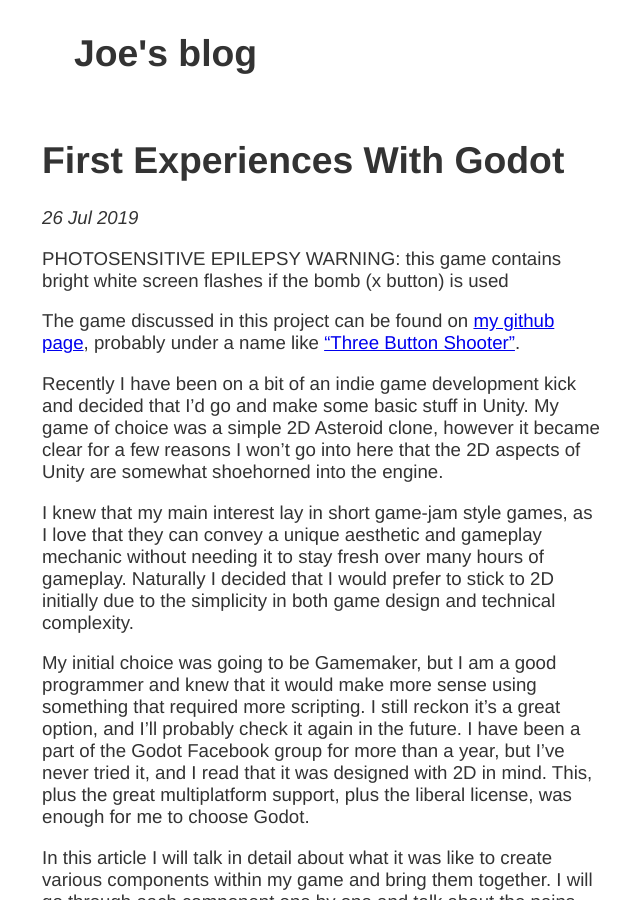
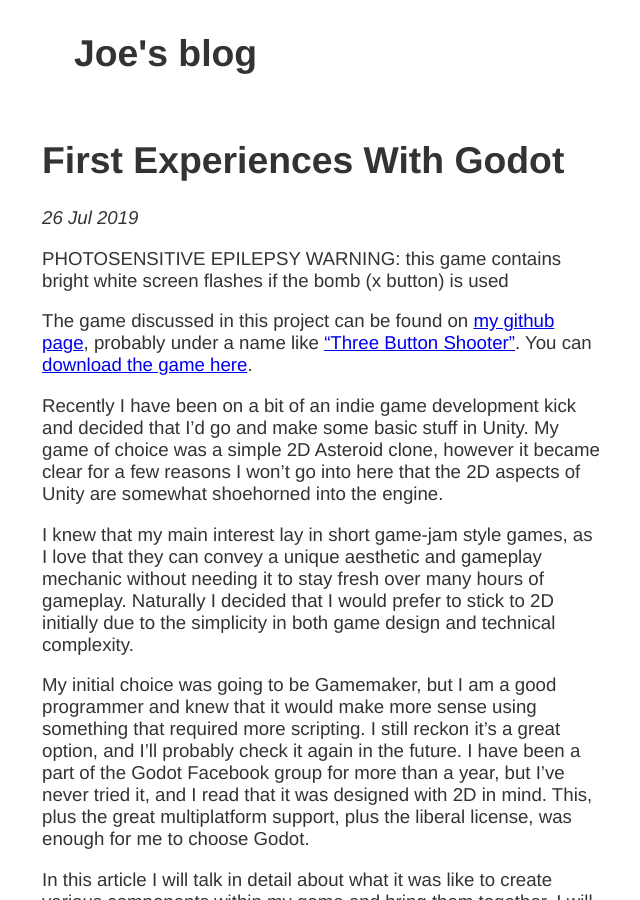
Before and after one commit to joebentley/joebentley.github.io-archive, a Jekyll site: the page built from _posts/2019-07-26-first-experiences-with-godot.md, in a window 1280 px wide and 900 px high. Shown: the whole window, without its empty margins (318-958 px from the left). Built offline with Jekyll 4.4.1, drawn with Linux system fonts in a browser that asks for light colours; Markdown is read by kramdown in place of the engine named in the settings.

Commit message:
Added download link

```diff
--- a/_posts/2019-07-26-first-experiences-with-godot.md
+++ b/_posts/2019-07-26-first-experiences-with-godot.md
@@ -6,7 +6,9 @@
 
 The game discussed in this project can be found on [my github
 page](https://github.com/joebentley), probably under a name like ["Three Button
-Shooter"](https://github.com/joebentley/ThreeButtonShooter).
+Shooter"](https://github.com/joebentley/ThreeButtonShooter). You can [download
+the game
+here](https://github.com/joebentley/ThreeButtonShooter/releases/tag/v1.0).
 
 Recently I have been on a bit of an indie game development kick and decided that
 I'd go and make some basic stuff in Unity. My game of choice was a simple 2D
```
